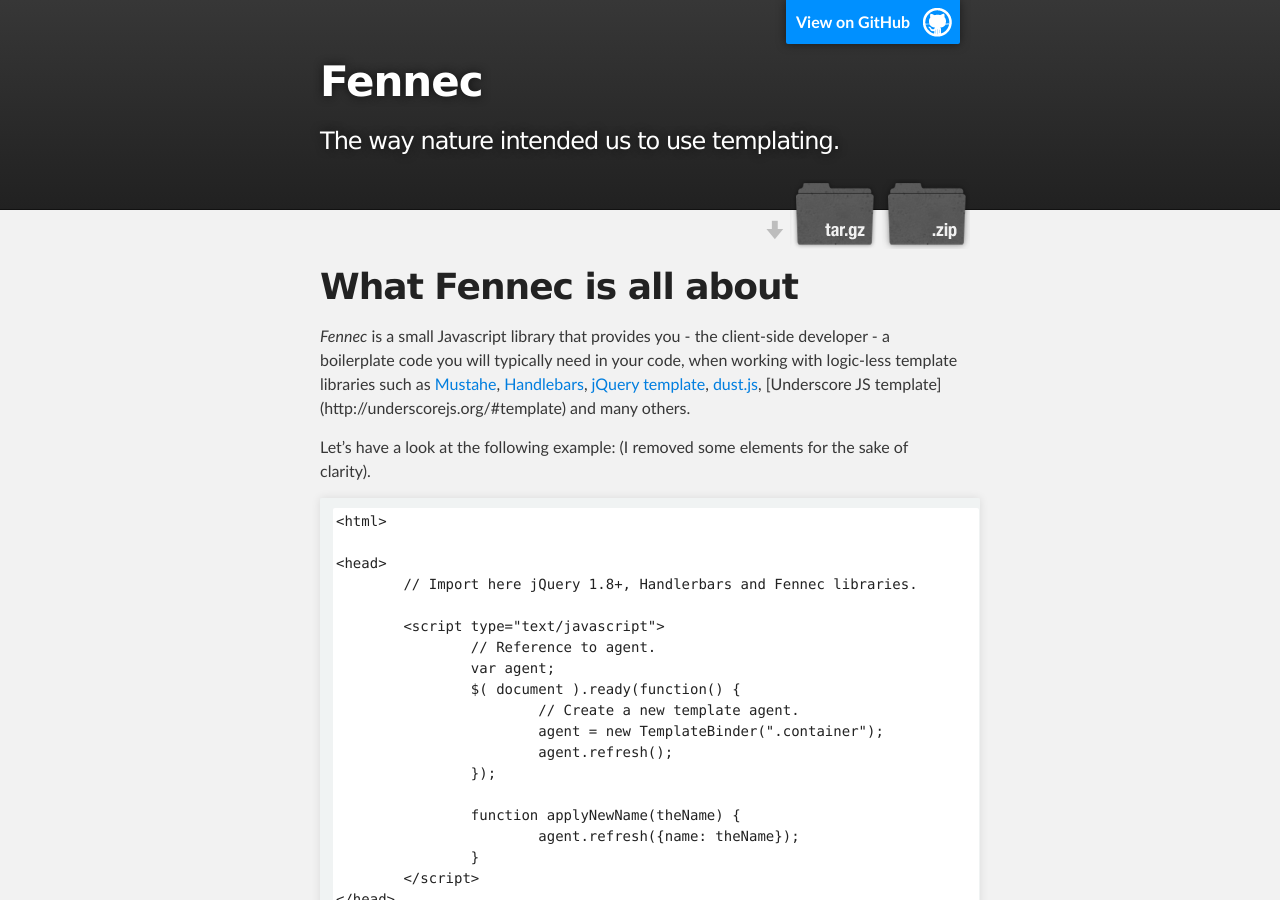
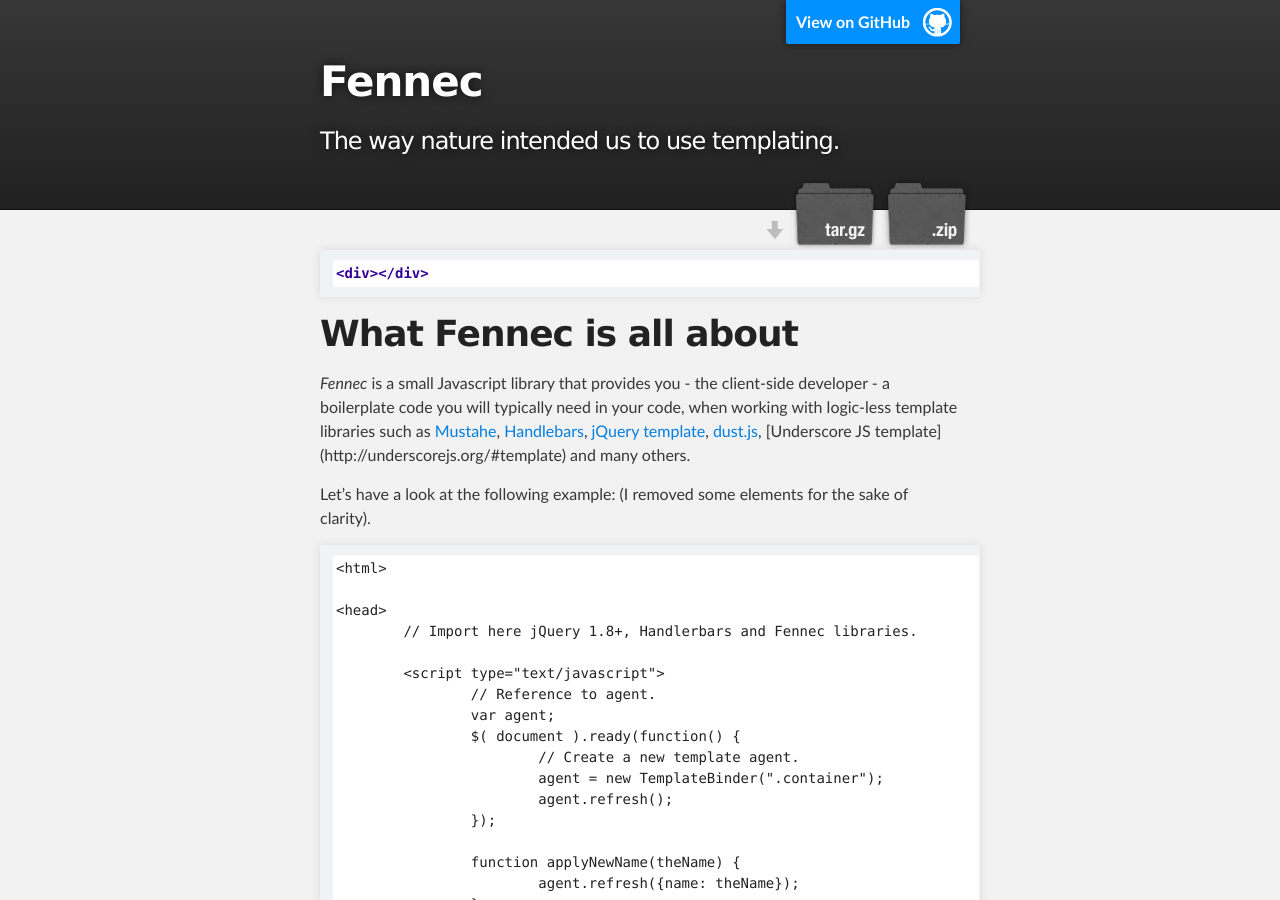
Before and after one commit to guynir/fennec, a Jekyll site: the page built from sample.md, in a window 1280 px wide and 900 px high. Built offline with Jekyll 4.4.1, drawn with Linux system fonts in a browser that asks for light colours.

Commit message:
Update sample.md

````diff
--- a/sample.md
+++ b/sample.md
@@ -1,6 +1,9 @@
 ---
 layout: default
 ---
+```html
+<div></div>
+```
 
 # What Fennec is all about
 
````
